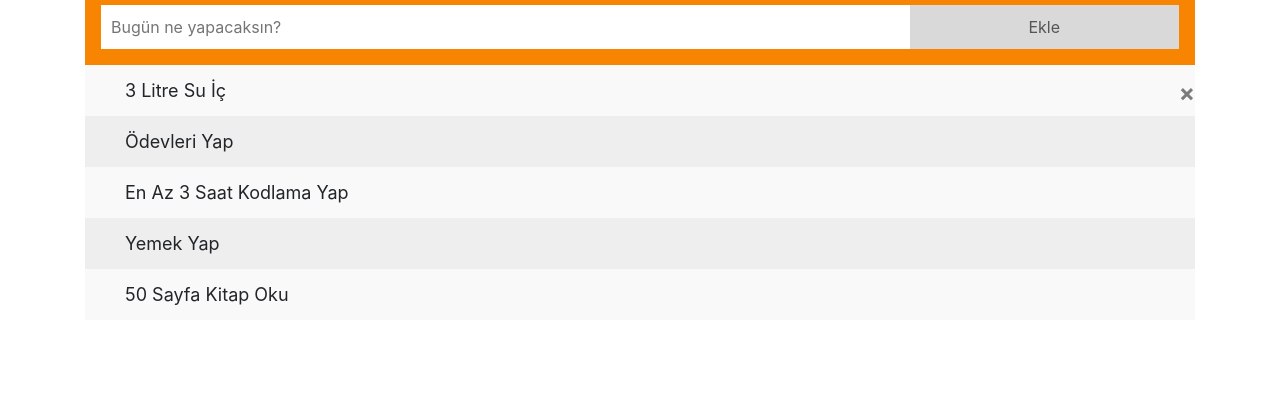
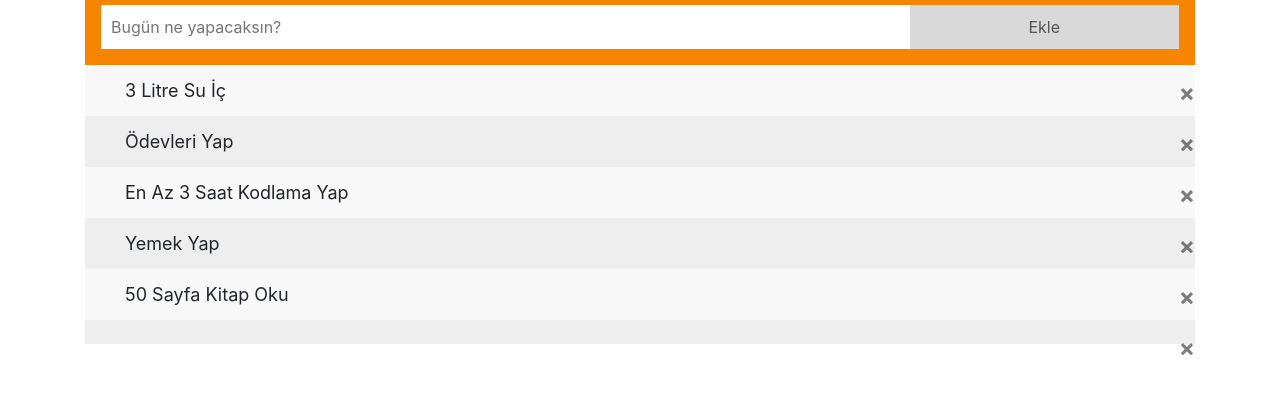
Before and after one commit to BunyaminOzturk/To-Do-List, a plain HTML site: page index.html in a window 1280 px wide. Both pictures are taken after a click on the element "Ekle". Shown: the part 361-754 px from the top of the page. Drawn offline with nearby package versions, Linux system fonts and the light colour scheme.

Commit message:
add element is done

```diff
--- a/index.html
+++ b/index.html
@@ -82,10 +82,18 @@
           <span aria-hidden="true">&times;</span>
         </button>
     </li>
-        <li>Ödevleri Yap</li>
-        <li>En Az 3 Saat Kodlama Yap</li>
-        <li>Yemek Yap</li>
-        <li>50 Sayfa Kitap Oku</li>
+        <li>Ödevleri Yap<button type="button" class="ml-3 mb-3 mt-3 close" data-dismiss="toast" aria-label="Close">
+          <span aria-hidden="true">&times;</span>
+        </button></li>
+        <li>En Az 3 Saat Kodlama Yap<button type="button" class="ml-3 mb-3 mt-3 close" data-dismiss="toast" aria-label="Close">
+          <span aria-hidden="true">&times;</span>
+        </button></li>
+        <li>Yemek Yap<button type="button" class="ml-3 mb-3 mt-3 close" data-dismiss="toast" aria-label="Close">
+          <span aria-hidden="true">&times;</span>
+        </button></li>
+        <li>50 Sayfa Kitap Oku<button type="button" class="ml-3 mb-3 mt-3 close" data-dismiss="toast" aria-label="Close">
+          <span aria-hidden="true">&times;</span>
+        </button></li>
       </ul>
       <script
         src="https://code.jquery.com/jquery-3.5.1.slim.min.js"
@@ -97,6 +105,7 @@
         integrity="sha384-Piv4xVNRyMGpqkS2by6br4gNJ7DXjqk09RmUpJ8jgGtD7zP9yug3goQfGII0yAns"
         crossorigin="anonymous"
       ></script>
+      <script src="main.js"></script>
     </div>
   </body>
 </html>
--- /dev/null
+++ b/main.js
@@ -0,0 +1,19 @@
+let taskDOM = document.querySelector("#task")
+let buttonDOM = document.querySelector("#liveToastBtn")
+let listDOM = document.querySelector("#list")
+
+const addItem = (element) => {
+    console.log(taskDOM.value)
+    let liDOM = document.createElement('li')
+    liDOM.innerHTML = `
+    ${element}<button type="button" class="ml-3 mb-3 mt-3 close" data-dismiss="toast" aria-label="Close">
+          <span aria-hidden="true">&times;</span>
+        </button>
+    `
+    listDOM.append(liDOM)
+}
+
+function newElement(event){
+    //event.preventDefault()
+    addItem(taskDOM.value)
+}
```
